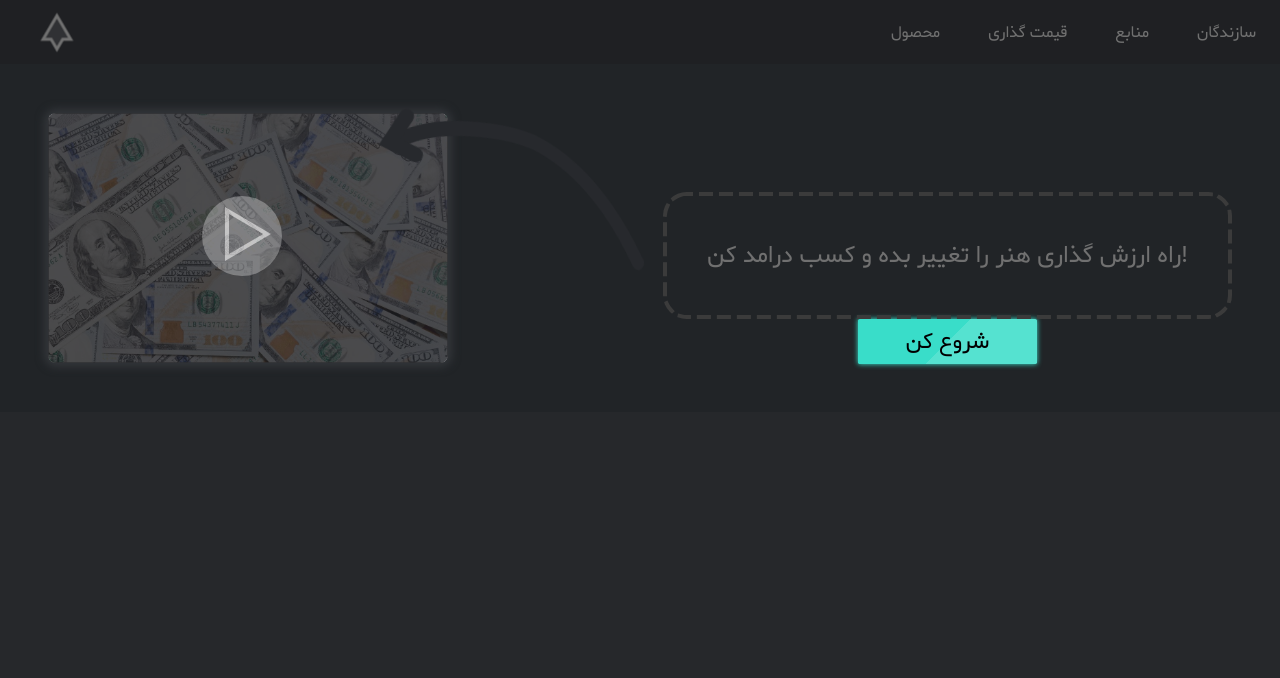
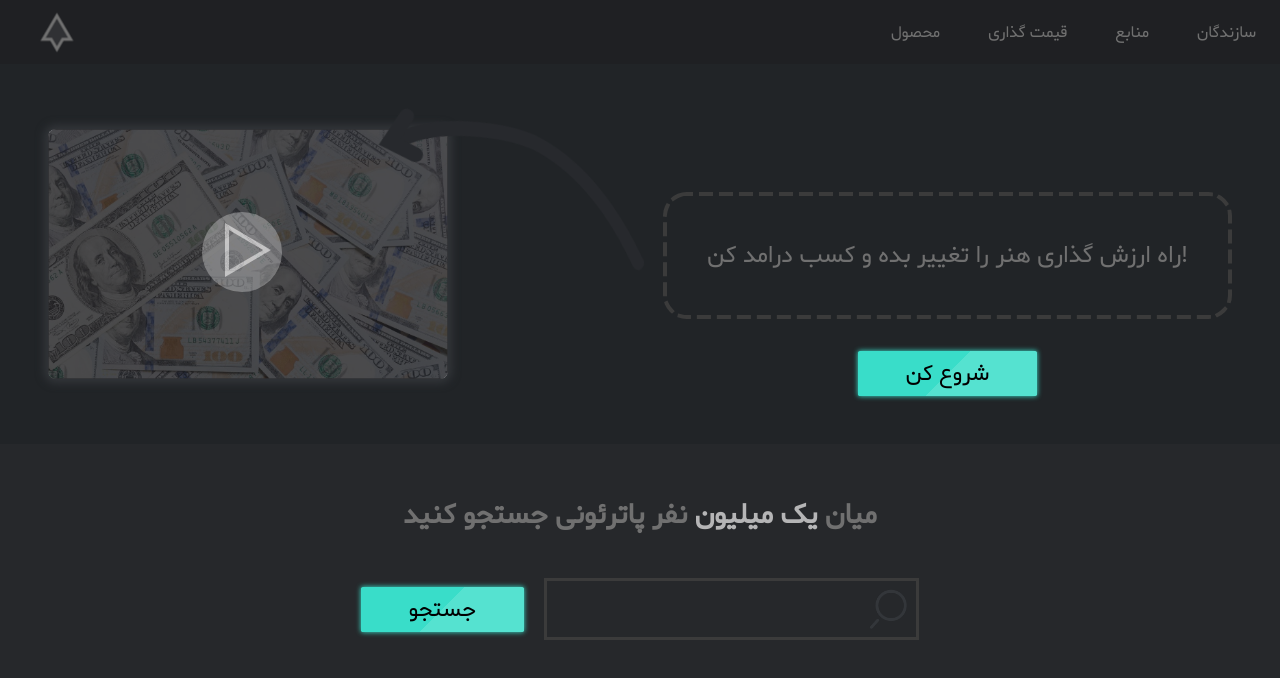
Before and after one commit to kolako54/patreon, a React (Create React App) app in the folder client/: page / in a window 1280 px wide. Shown: the top 678 px of the page. Built offline with nearby package versions, Linux system fonts and the light colour scheme.

Commit message:
feat: add search to landing ✨

```diff
--- a/client/src/pages/Landing/Landing.jsx
+++ b/client/src/pages/Landing/Landing.jsx
@@ -20,7 +20,21 @@ const Landing = () => {
           <Button classname={classes['board_btn']}>شروع کن</Button>
         </div>
       </section>
-      <section className={classes['middle-content']}></section>
+      <section className={classes['middle-content']}>
+        <h1 className={classes['middle-content__header']}>
+          میان <span className={classes['header-important']}>یک میلیون</span>{' '}
+          نفر پاترئونی جستجو کنید
+        </h1>
+        <form>
+          <div className={classes['search-bar']}>
+            <SearchInput></SearchInput>
+
+            <div className={classes['search-btn']}>
+              <Button>جستجو</Button>
+            </div>
+          </div>
+        </form>
+      </section>
       <footer className={classes['footer']}></footer>
     </div>
   );
--- a/client/src/pages/Landing/Landing.module.css
+++ b/client/src/pages/Landing/Landing.module.css
@@ -79,3 +79,36 @@
   bottom: 109%;
   transform: rotate(-10deg);
 }
+
+.board_btn {
+  margin-top: 2rem;
+}
+
+.middle-content {
+  display: flex;
+  flex-direction: column;
+  background-color: var(--primary-dark);
+  padding: 3rem;
+}
+
+.middle-content__header {
+  text-align: center;
+  font-size: 1.75em;
+  color: var(--primary-lighter);
+  margin-bottom: 2.5rem;
+}
+
+.header-important {
+  color: var(--primary-lightest);
+}
+
+.search-bar {
+  display: flex;
+  flex-direction: row-reverse;
+  justify-content: center;
+  align-items: center;
+}
+
+.search-btn {
+  margin-right: 1.25rem;
+}
```
